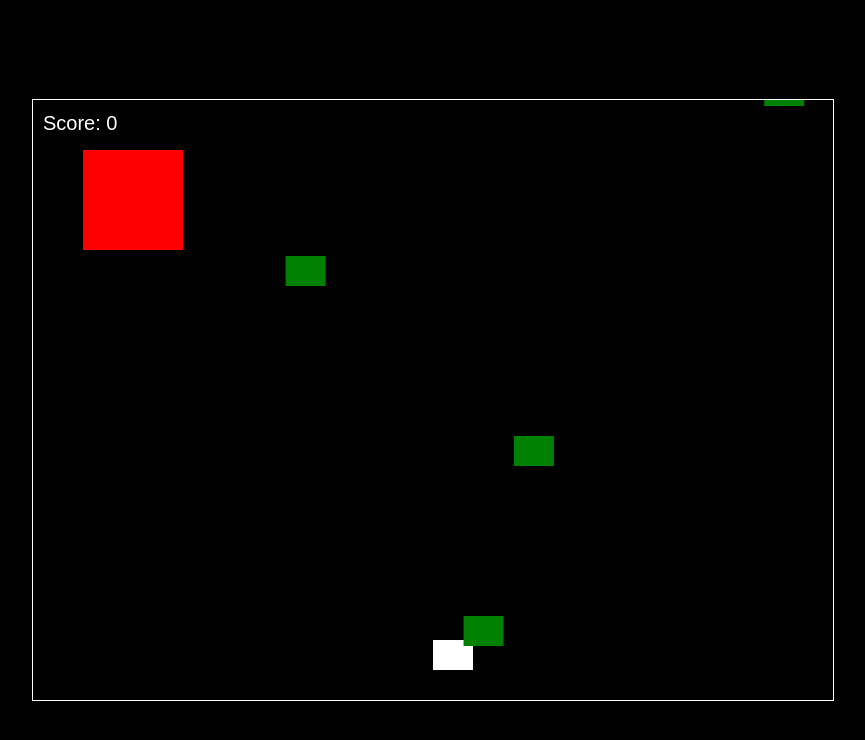
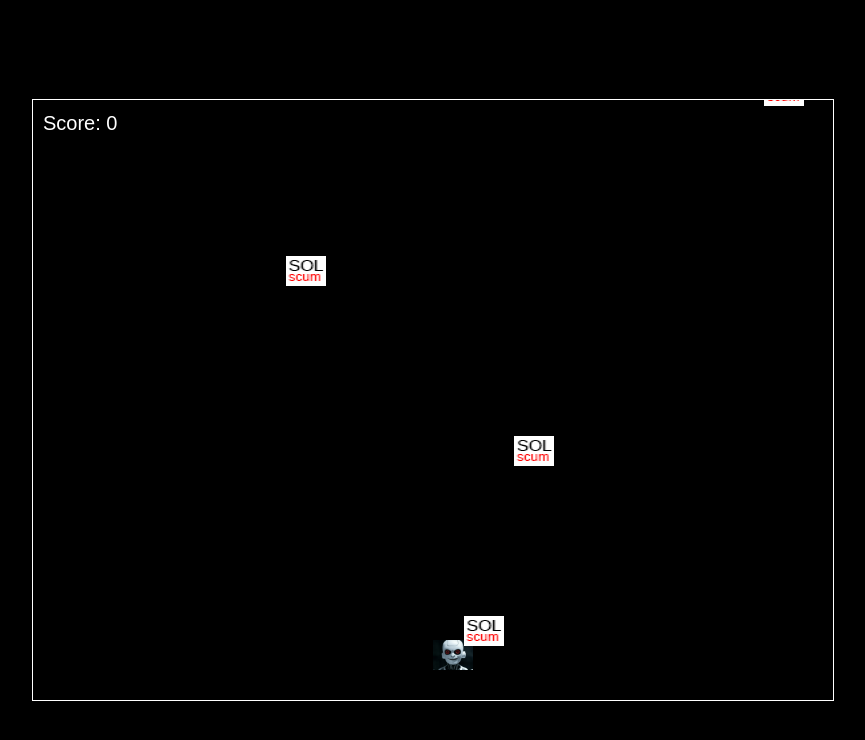
Before and after one commit to GrokXai-Shooting-Game/007, a plain HTML site: page index.html in a window 1280 px wide. Shown: the whole page, without its empty margins (207-1072 px from the left). Drawn offline with Linux system fonts and the light colour scheme.

Commit message:
Update index.html

```diff
--- a/index.html
+++ b/index.html
@@ -4,19 +4,21 @@
     <title>Space Shooter</title>
     <meta name="viewport" content="width=device-width, initial-scale=1.0, maximum-scale=1.0, user-scalable=no">
     <style>
-        body {
+        html, body {
             margin: 0;
             padding: 0;
+            height: 100%;
+            overflow: hidden;
+        }
+        body {
             display: flex;
             justify-content: center;
             align-items: center;
-            height: 100vh;
             background: #000;
-            overflow: hidden;
         }
         canvas {
-            width: 100vw;
-            height: 100vh;
+            width: 100%;
+            height: 100%;
             max-width: 800px;
             max-height: 600px;
             border: 1px solid white;
@@ -30,13 +32,21 @@
         const canvas = document.getElementById("gameCanvas");
         const ctx = canvas.getContext("2d");
 
-        // Set initial canvas size
+        // Set canvas size
         canvas.width = Math.min(window.innerWidth, 800);
         canvas.height = Math.min(window.innerHeight, 600);
         let scaleX = canvas.width / canvas.offsetWidth;
         let scaleY = canvas.height / canvas.offsetHeight;
 
         console.log("Canvas size:", canvas.width, canvas.height);
+
+        // Preload images
+        const bulletImg = new Image();
+        bulletImg.src = "bullet.png";
+        const playerImg = new Image();
+        playerImg.src = "player.png";
+        const enemyImg = new Image();
+        enemyImg.src = "enemy.png";
 
         const player = {
             x: canvas.width / 2,
@@ -65,21 +75,18 @@
             const rect = canvas.getBoundingClientRect();
             touchX = (e.touches[0].clientX - rect.left) * scaleX;
             isShooting = true;
-            console.log("Touch start:", touchX);
         });
 
         canvas.addEventListener("touchmove", (e) => {
             e.preventDefault();
             const rect = canvas.getBoundingClientRect();
             touchX = (e.touches[0].clientX - rect.left) * scaleX;
-            console.log("Touch move:", touchX);
         });
 
         canvas.addEventListener("touchend", (e) => {
             e.preventDefault();
             touchX = null;
             isShooting = false;
-            console.log("Touch end");
         });
 
         // Keyboard controls
@@ -87,14 +94,12 @@
             if (e.key === "ArrowLeft" || e.key === "a") leftPressed = true;
             if (e.key === "ArrowRight" || e.key === "d") rightPressed = true;
             if (e.key === " ") spacePressed = true;
-            console.log("Key down:", e.key);
         });
 
         document.addEventListener("keyup", (e) => {
             if (e.key === "ArrowLeft" || e.key === "a") leftPressed = false;
             if (e.key === "ArrowRight" || e.key === "d") rightPressed = false;
             if (e.key === " ") spacePressed = false;
-            console.log("Key up:", e.key);
         });
 
         function spawnEnemy() {
@@ -170,42 +175,47 @@
         function draw() {
             ctx.clearRect(0, 0, canvas.width, canvas.height);
 
-            // Draw test rectangle
-            ctx.fillStyle = "red";
-            ctx.fillRect(50, 50, 100, 100);
-
             // Draw player
+            if (playerImg.complete && playerImg.naturalWidth !== 0) {
+                ctx.drawImage(playerImg, player.x, player.y, player.width, player.height);
+            } else {
                 ctx.fillStyle = "white";
                 ctx.fillRect(player.x, player.y, player.width, player.height);
+            }
 
             // Draw projectiles
             projectiles.forEach(p => {
+                if (bulletImg.complete && bulletImg.naturalWidth !== 0) {
+                    ctx.drawImage(bulletImg, p.x, p.y, p.width, p.height);
+                } else {
                     ctx.fillStyle = "yellow";
                     ctx.fillRect(p.x, p.y, p.width, p.height);
+                }
             });
 
             // Draw enemies
             enemies.forEach(e => {
+                if (enemyImg.complete && enemyImg.naturalWidth !== 0) {
+                    ctx.drawImage(enemyImg, e.x, e.y, e.width, e.height);
+                } else {
                     ctx.fillStyle = "green";
                     ctx.fillRect(e.x, e.y, e.width, e.height);
+                }
             });
 
             // Draw score
             ctx.fillStyle = "white";
             ctx.font = `${Math.max(20, canvas.width * 0.025)}px Arial`;
             ctx.fillText(`Score: ${score}`, 10, 30);
-
-            console.log("Drawing player at:", player.x, player.y);
         }
 
         function gameLoop() {
-            console.log("Game loop running");
             update();
             draw();
             requestAnimationFrame(gameLoop);
         }
 
-        // Start immediately
+        // Start immediately (images will load asynchronously)
         gameLoop();
     </script>
 </body>
```
Lines whose indentation alone changed are shown as unchanged.
